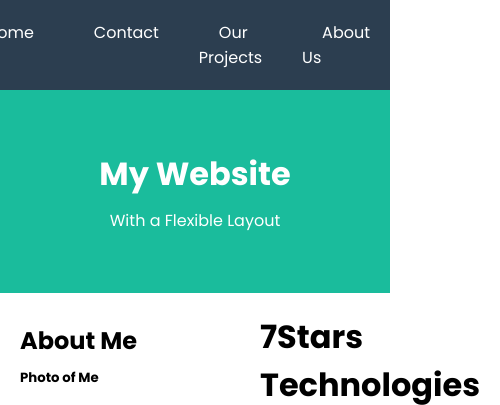
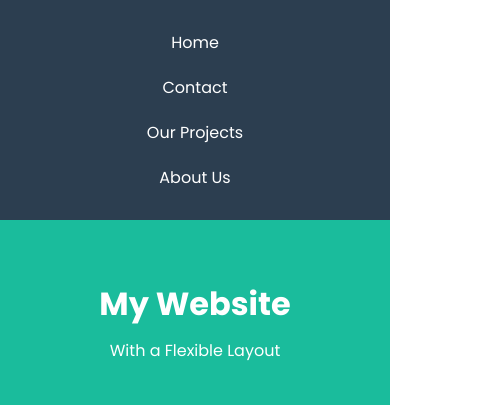
Before and after one commit to KojoAnti/My-First-Webpage, a plain HTML site: page index.html in a window 390 px wide. Shown: the top 405 px of the page, 500 px wide, since content can reach past the window. Drawn offline with Linux system fonts and the light colour scheme.

Commit message:
Refactor navbar styles and structure for improved responsiveness on Mobile

```diff
--- a/assets/css/style.css
+++ b/assets/css/style.css
@@ -9,23 +9,25 @@ body{
 }
 /* Navbar */
 .navbar{
+    background-color: #2c3e50;
+    padding: 20px;
+    text-align: center;
+}
+.nav-links{
     display: flex;
     justify-content: flex-end;
-    background-color: #2c3e50;
-    padding: 20px;
+    list-style-type: none;
 }
-ul.navbar-list{
-    list-style-type: none;
-    display: flex;
-    gap: 20px;
-}
-li a{
+.nav-links a{
+    margin: 0;
+    padding: 0;
     text-decoration: none;
     color: #fff;
     padding: 14px 20px;
-
+   text-align: center;
+    white-space: nowrap;
 }
-li a:hover{
+.nav-links a:hover{
     background-color: #fff;
     color: #000;
     border-radius: 4px;
@@ -45,6 +47,7 @@ li a:hover{
 .row{
 display: flex;
 background-color: #fff;
+flex-wrap: wrap;
 }
 .side{
     flex: 30%;
@@ -91,3 +94,15 @@ h5.main-text{
     height: 300px;
     object-fit: cover;
 }
+/* Responsive layout - when the screen is less than 700px wide, make the two columns stack on top of each other instead of next to each other */
+/* Media Query for Small Screens */
+@media (max-width: 600px) {
+    .nav-links {
+      flex-direction: column;
+      align-items: center;
+    }
+
+    .nav-links li {
+      margin: 10px 0; /* Add spacing between items */
+    }
+  }
--- a/index.html
+++ b/index.html
@@ -12,7 +12,7 @@
     <!-- Navbar -->
     <nav>
         <div class="navbar">
-        <ul class="navbar-list">
+        <ul class="nav-links">
             <li><a href="#">Home</a></li>
             <li><a href="#">Contact</a></li>
             <li><a href="#">Our Projects</a></li>
```
